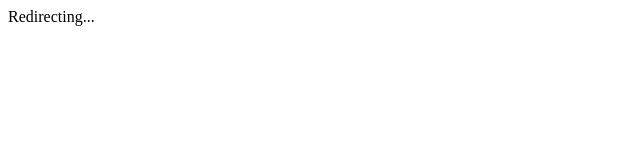
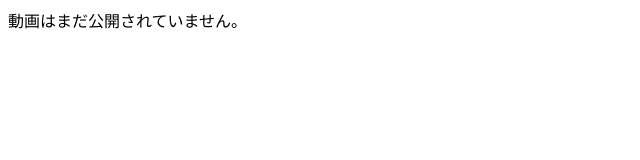
Before and after one commit to akeyo/0516-forward-to-youtube, a plain HTML site: page index.html in a window 1280 px wide. Shown: the whole page, without its empty margins (0-640 px from the left). Drawn offline with Linux system fonts and the light colour scheme.

Commit message:
Update index.html

```diff
--- a/index.html
+++ b/index.html
@@ -2,8 +2,7 @@
 <html lang="ja">
 <head>
   <meta charset="UTF-8">
-  <title>Redirecting...</title>
-  <meta http-equiv="refresh" content="1;url=https://www.youtube.com/watch?v=MILpm3NCQeU">
+  <title>動画はまだ公開されていません</title>
 </head>
-<body>Redirecting...</body>
+<body>動画はまだ公開されていません。</body>
 </html>
```
